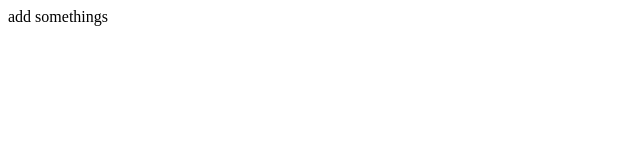
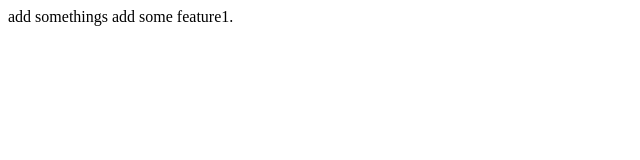
Before and after one commit to Ahm369ad/LocalRepo, a plain HTML site: page index.html in a window 1280 px wide. Shown: the whole page, without its empty margins (0-640 px from the left). Drawn offline with Linux system fonts and the light colour scheme.

Commit message:
add feature

```diff
--- a/index.html
+++ b/index.html
@@ -1,3 +1,4 @@
 <p>
     add somethings
+    add some feature1.
 </p>
```
